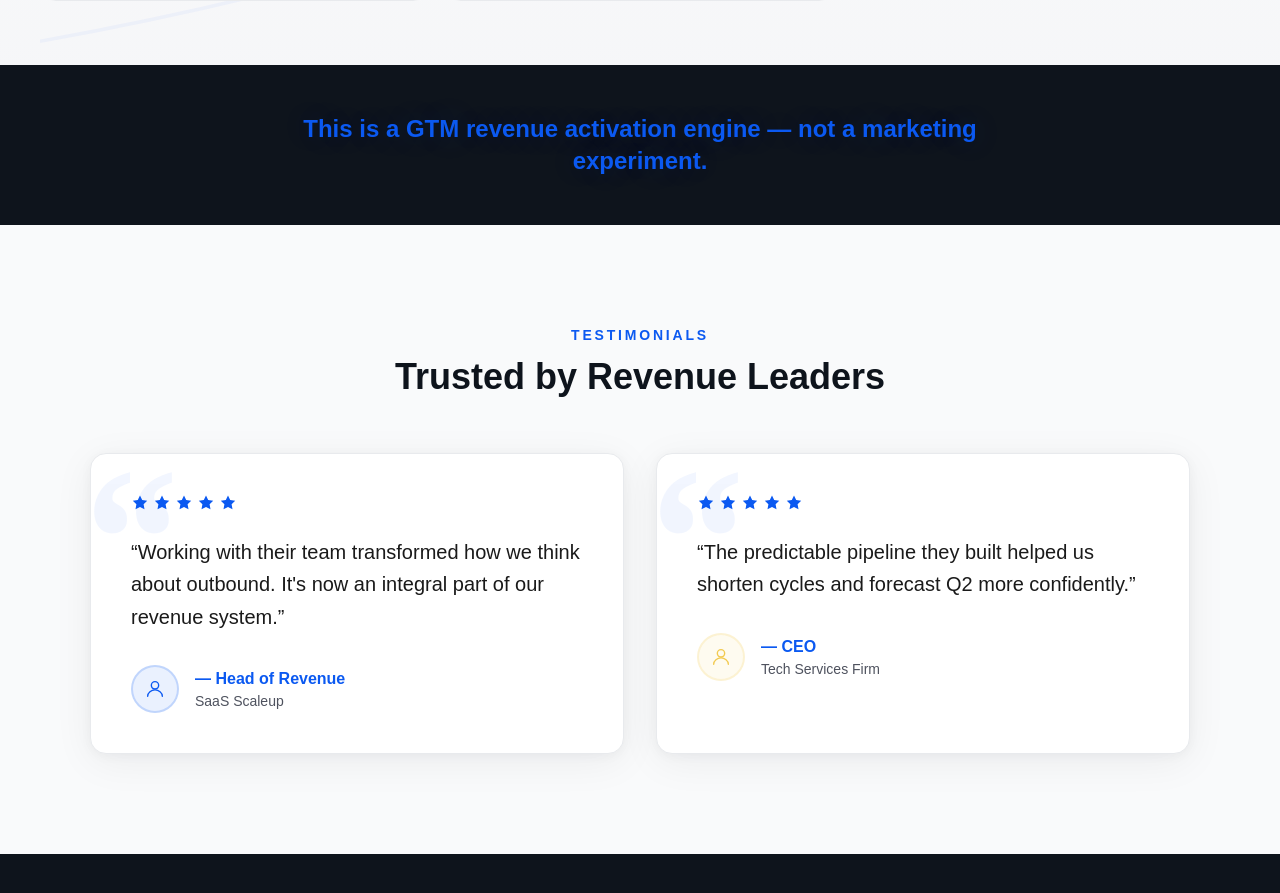
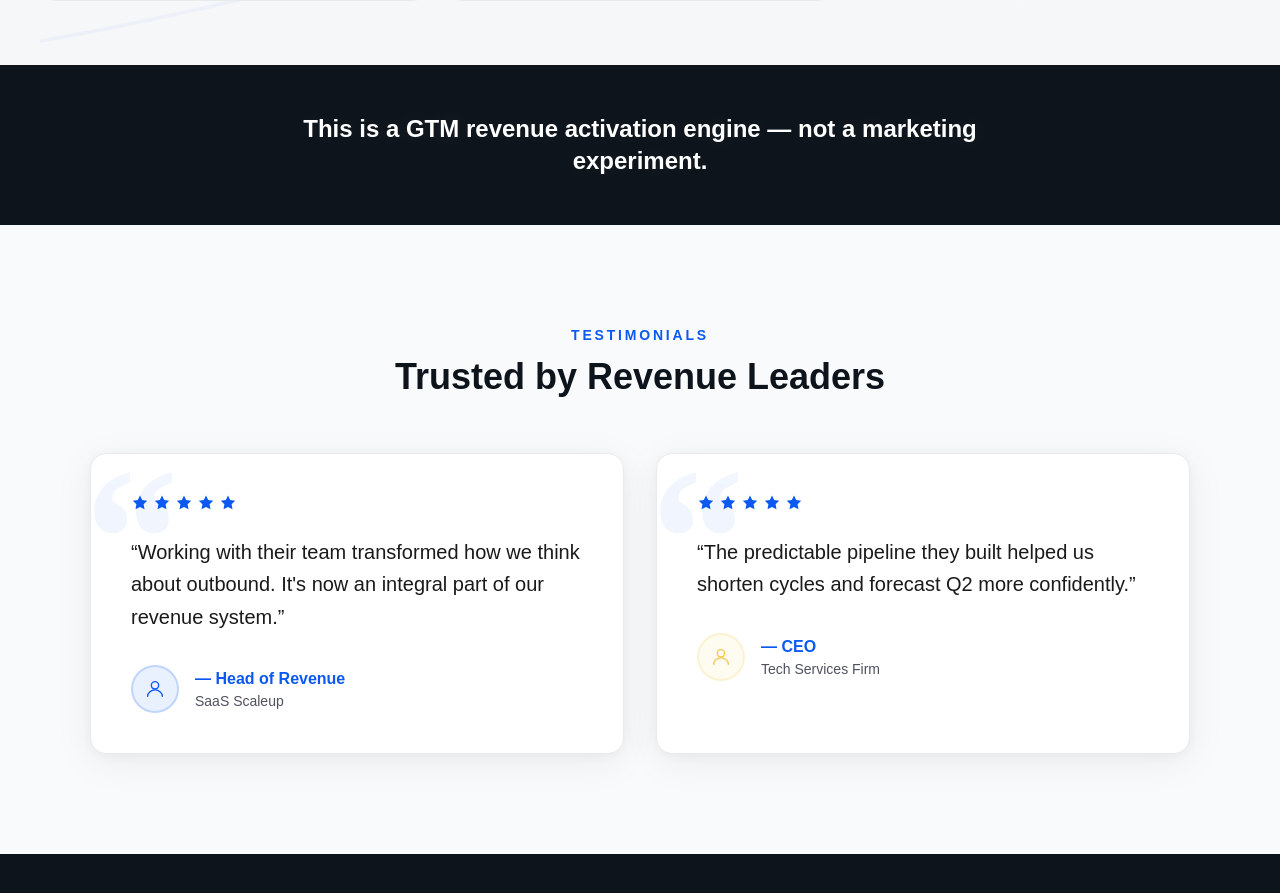
Before and after one commit to systemadmin-lab/leeting, a Next.js app: page / in a window 1280 px wide. Shown: the part 5867-6760 px from the top of the page. Built offline with nearby package versions, Linux system fonts and the light colour scheme; a web font is replaced by a local one.

Commit message:
feat: change ResultsSection punchline text color to white

```diff
--- a/src/app/components/ResultsSection.tsx
+++ b/src/app/components/ResultsSection.tsx
@@ -422,9 +422,9 @@ const ResultsSection = () => {
         <p
           className="text-lg md:text-xl lg:text-2xl font-bold max-w-3xl mx-auto"
           style={{
-            color: "#0b59f1",
+            color: "#FFFFFF",
             fontFamily: "var(--font-funnel-display), 'Funnel Display', sans-serif",
-            textShadow: "0 0 30px rgba(11,89,241,0.2)",
+            textShadow: "0 0 20px rgba(255,255,255,0.1)",
           }}
         >
           This is a GTM revenue activation engine — not a marketing experiment.
```
